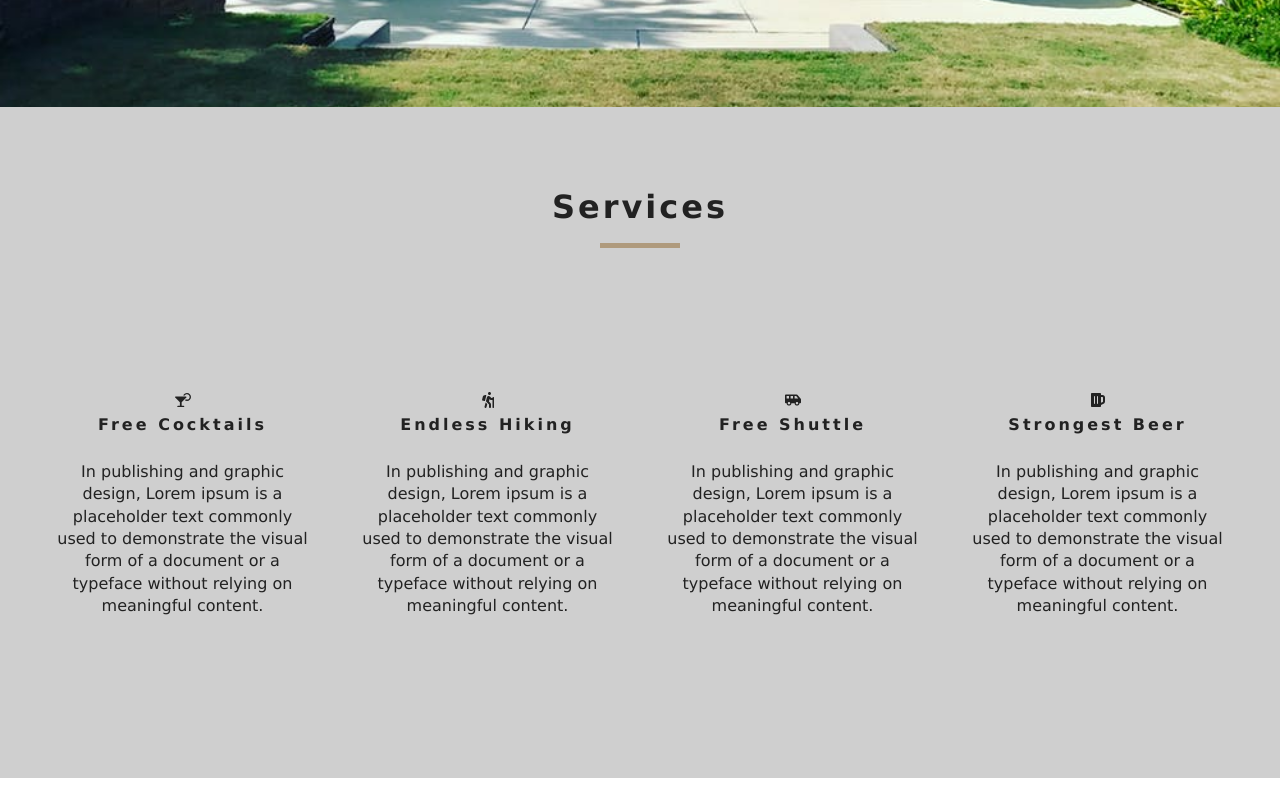
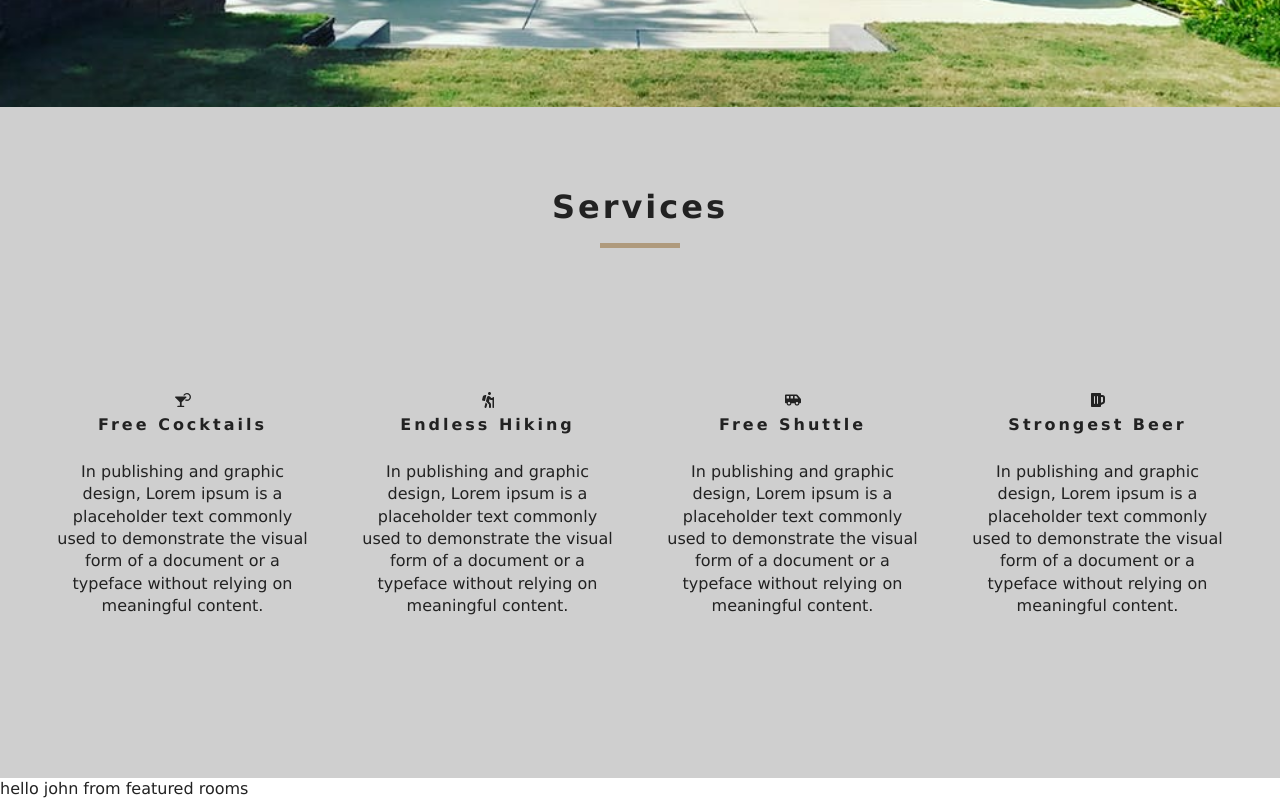
Before and after one commit to dilipkonigiri/beach-resort, a React (Create React App) app: page / in a window 1280 px wide. Shown: the part 693-1493 px from the top of the page. Before the commit the page ends 1471 px from the top, so only its background shows below. Built offline with nearby package versions, Linux system fonts and the light colour scheme.

Commit message:
Added Context API setup with example

```diff
--- /dev/null
+++ b/src/components/FeaturedRooms.js
@@ -0,0 +1,14 @@
+import React, { Component } from 'react'
+import { RoomContext } from '../context'
+
+export default class FeaturedRooms extends Component {
+    static contextType = RoomContext
+    render() {
+        const { name, greeting } = this.context
+        return (
+            <div>
+             {greeting} {name} from featured rooms
+            </div>
+        )
+    }
+}
--- /dev/null
+++ b/src/context.js
@@ -0,0 +1,26 @@
+import React, { Component } from 'react'
+
+const RoomContext = React.createContext() // contains two components (Provider, Consumer)
+// <RoomContext.Provider value={'hello}
+
+
+class RoomProvider extends Component {
+    constructor() {
+        super()
+        this.state = {
+            greeting: "hello",
+            name: "john"
+        }
+    }
+    render() {
+        return (
+            <RoomContext.Provider value={{ ...this.state }}>
+            {this.props.children}
+            </RoomContext.Provider>
+        )
+    }
+}
+
+const RoomConsumer = RoomContext.Consumer
+
+export { RoomProvider, RoomConsumer, RoomContext };
--- a/src/index.js
+++ b/src/index.js
@@ -4,11 +4,14 @@
 import { BrowserRouter as Router } from 'react-router-dom';
 import App from './App';
 import * as serviceWorker from './serviceWorker';
+import { RoomProvider } from './context';
 
 ReactDOM.render(
+  <RoomProvider>
   <Router>
     <App />
-  </Router>,
+  </Router>
+  </RoomProvider>,
   document.getElementById('root')
 );
 
--- a/src/pages/Home.js
+++ b/src/pages/Home.js
@@ -3,6 +3,7 @@
 import Banner from '../components/Banner'
 import { Link } from 'react-router-dom'
 import Services from '../components/Services'
+import FeaturedRooms from '../components/FeaturedRooms'
 
 export default function Home() {
     return (
@@ -21,6 +22,7 @@
             </Banner>
         </Hero>
         <Services/>
+        <FeaturedRooms/>
         </>
     )
 }
```
